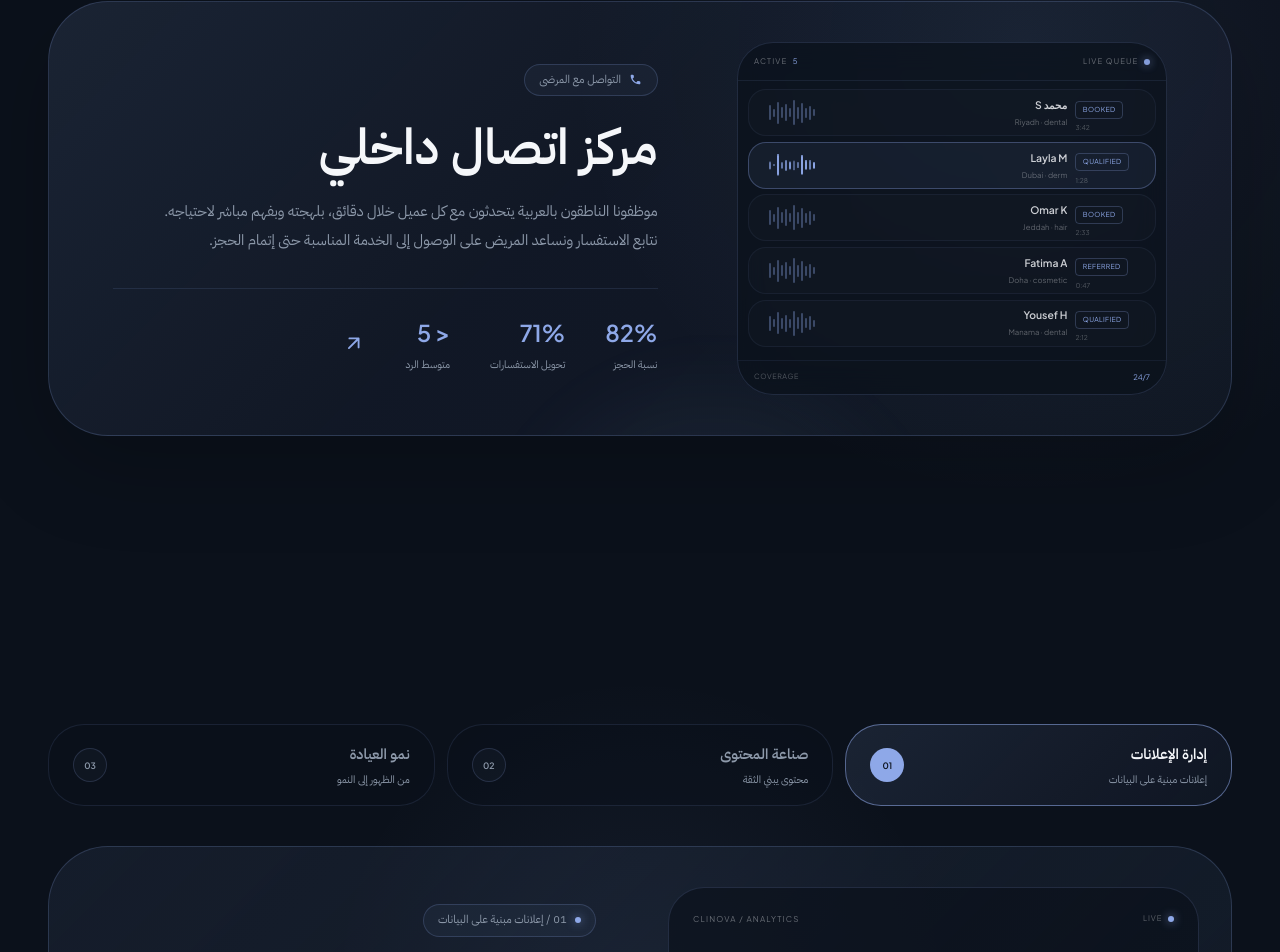
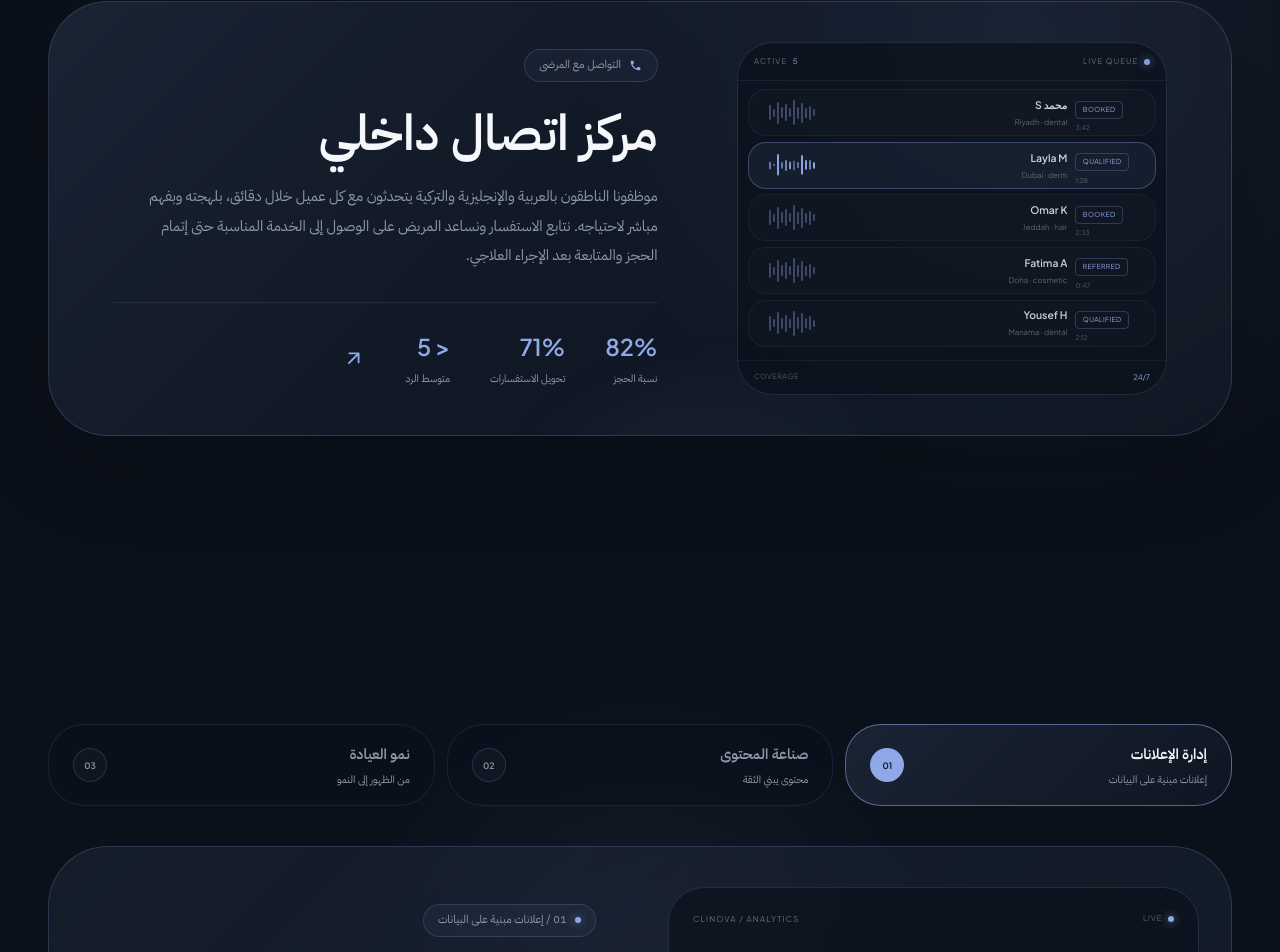
Before and after one commit to ibraham7/clinova, a React (Vite) app: page / in a window 1280 px wide. Shown: the part 4217-5169 px from the top of the page. Built offline with nearby package versions, Linux system fonts and the light colour scheme.

Commit message:
Update call center languages and post-treatment follow-up description

```diff
--- a/src/components/ContactSection/ContactSection.tsx
+++ b/src/components/ContactSection/ContactSection.tsx
@@ -609,11 +609,11 @@ function ContactSection() {
                                 color: "text.secondary",
                             }}
                         >
-                            موظفونا الناطقون بالعربية يتحدثون مع كل
-                            عميل خلال دقائق، بلهجته وبفهم مباشر
-                            لاحتياجه. نتابع الاستفسار ونساعد المريض
-                            على الوصول إلى الخدمة المناسبة حتى إتمام
-                            الحجز.
+                            موظفونا الناطقون بالعربية والإنجليزية والتركية
+                            يتحدثون مع كل عميل خلال دقائق، بلهجته وبفهم مباشر
+                            لاحتياجه. نتابع الاستفسار ونساعد المريض على الوصول
+                            إلى الخدمة المناسبة حتى إتمام الحجز والمتابعة
+                            بعد الإجراء العلاجي.
                         </Typography>
 
                         {/* Stats */}
```
